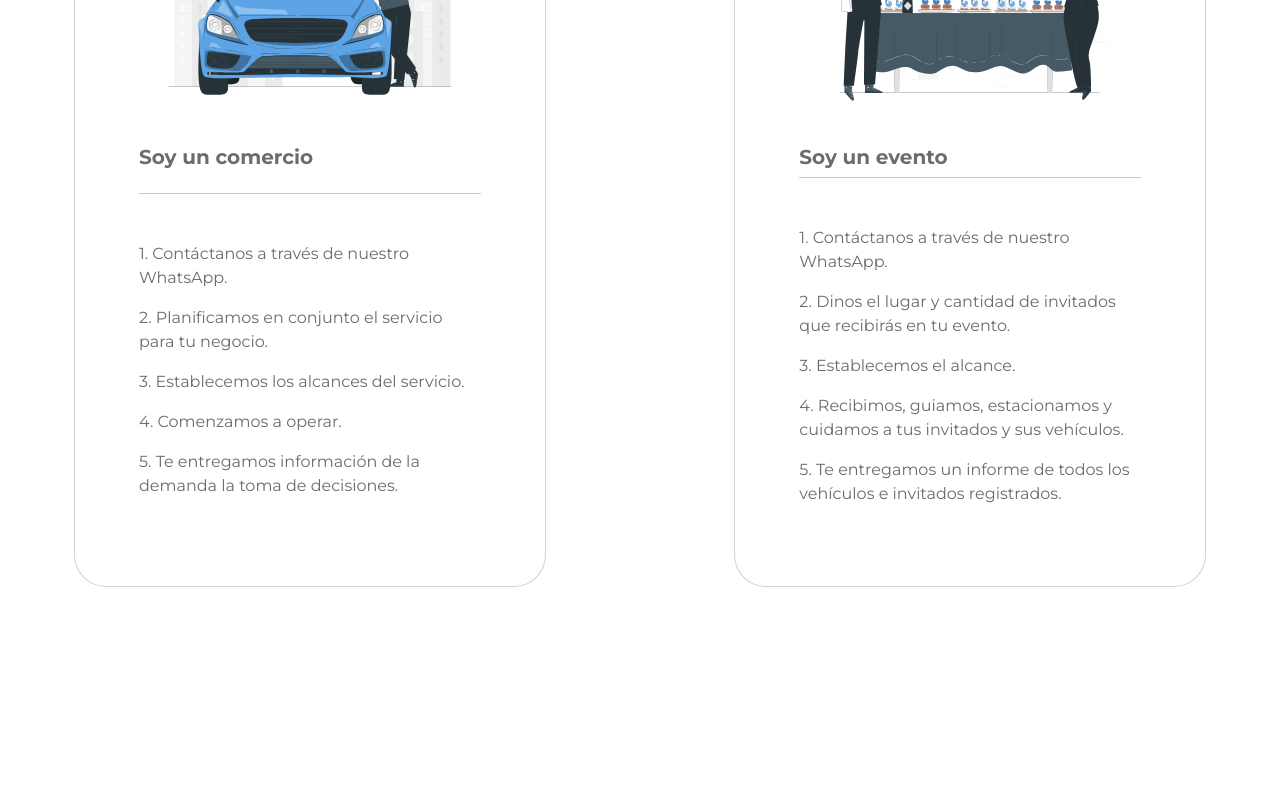
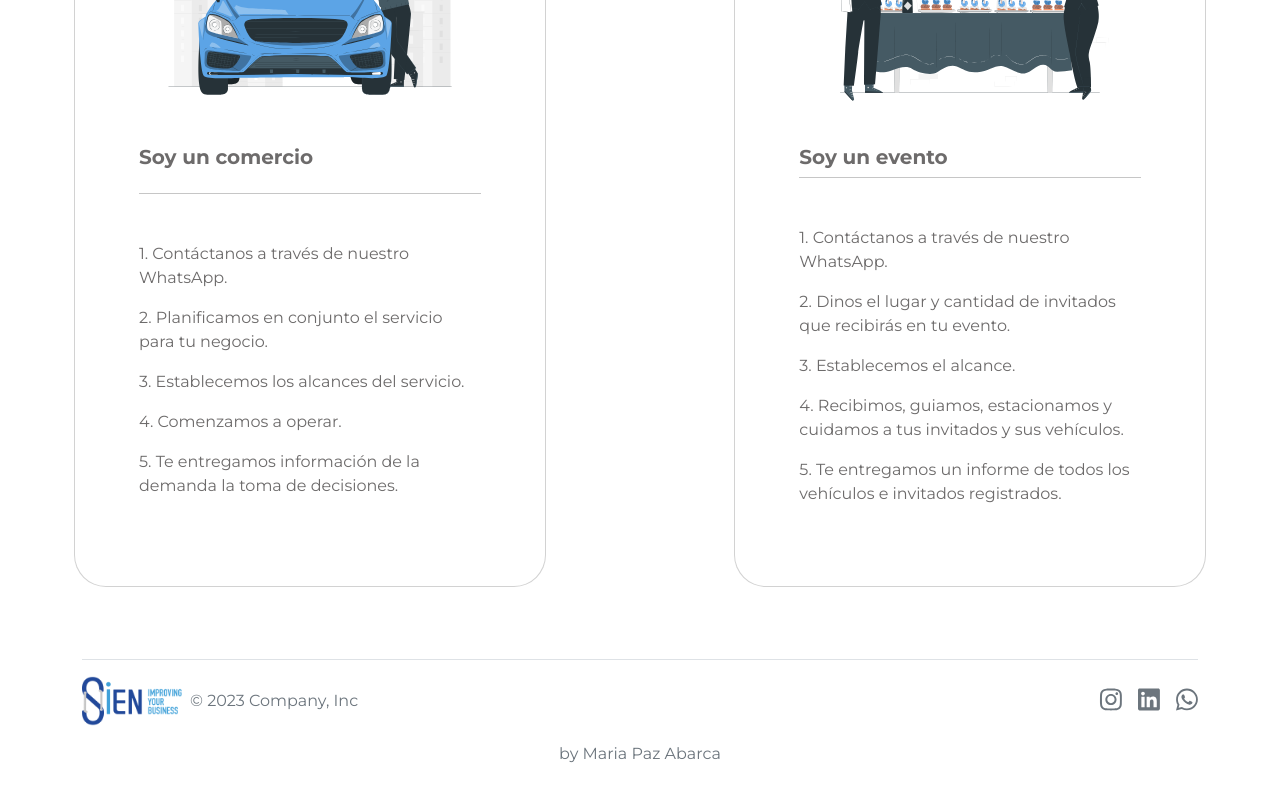
Before and after one commit to mpabarca/sien-deprecated, a Next.js app: page / in a window 1280 px wide. Shown: the part 2546-3346 px from the top of the page. Before the commit the page ends 3181 px from the top, so only its background shows below. Built offline with nearby package versions, Linux system fonts and the light colour scheme.

Commit message:
Add basic footer to home page

```diff
--- /dev/null
+++ b/src/components/Footer.tsx
@@ -0,0 +1,59 @@
+import Image from 'next/image'
+import Link from 'next/link';
+import { FontAwesomeIcon } from "@fortawesome/react-fontawesome";
+import { faInstagram, faLinkedin, faWhatsapp } from '@fortawesome/free-brands-svg-icons'
+
+const Footer = () => {
+    return (
+        <div className="container">
+            <footer className="d-flex flex-wrap justify-content-between align-items-center py-3 mt-4 border-top">
+                <div className="col-md-4 d-flex align-items-center">
+                    <Link href="/" className="d-flex align-items-center mb-3 me-2 mb-md-0 text-dark text-decoration-none">
+                        <Image
+                            src={'/logo_512px.png'}
+                            alt='principal logo Sien services'
+                            width={100}
+                            height={50}
+                        />
+                    </Link>
+                    <span className="mb-3 mb-md-0 text-muted">&copy; 2023 Company, Inc</span>
+                </div>
+
+                <ul className="nav col-md-4 justify-content-end list-unstyled d-flex">
+                    <li className="ms-3">
+                        <Link href="https://www.instagram.com/sienservices_com/" className="text-muted">
+                            <FontAwesomeIcon
+                                icon={faInstagram}
+                                style={{ fontSize: 25 }}
+                                className='align-self-start'
+                            />
+                        </Link>
+                    </li>
+                    <li className="ms-3">
+                        <Link href="https://www.linkedin.com/company/sien-services/" className="text-muted">
+                            <FontAwesomeIcon
+                                icon={faLinkedin}
+                                style={{ fontSize: 25 }}
+                                className='align-self-start'
+                            />
+                        </Link>
+                    </li>
+                    <li className="ms-3">
+                        <Link href="https://walink.co/af7c2b" className="text-muted">
+                            <FontAwesomeIcon
+                                icon={faWhatsapp}
+                                style={{ fontSize: 25 }}
+                                className='align-self-start'
+                            />
+                        </Link>
+                    </li>
+                </ul>
+            </footer>
+            <Link href="https://mpabarca.dev/" className="text-muted text-decoration-none d-flex align-items-center justify-content-center mb-5">
+                <span className="mb-3 mb-md-0 text-muted">by Maria Paz Abarca</span>
+            </Link>
+        </div>
+    );
+};
+
+export default Footer;
--- a/src/pages/index.tsx
+++ b/src/pages/index.tsx
@@ -1,4 +1,5 @@
 import Description from '@/components/Description';
+import Footer from '@/components/Footer';
 import Header from '@/components/Header';
 import Quote from '@/components/Quote';
 import Services from '@/components/Services';
@@ -10,6 +11,7 @@ export default function Home() {
       <Quote />
       <Services />
       <Description />
+      <Footer />
     </section>
   )
 }
```
